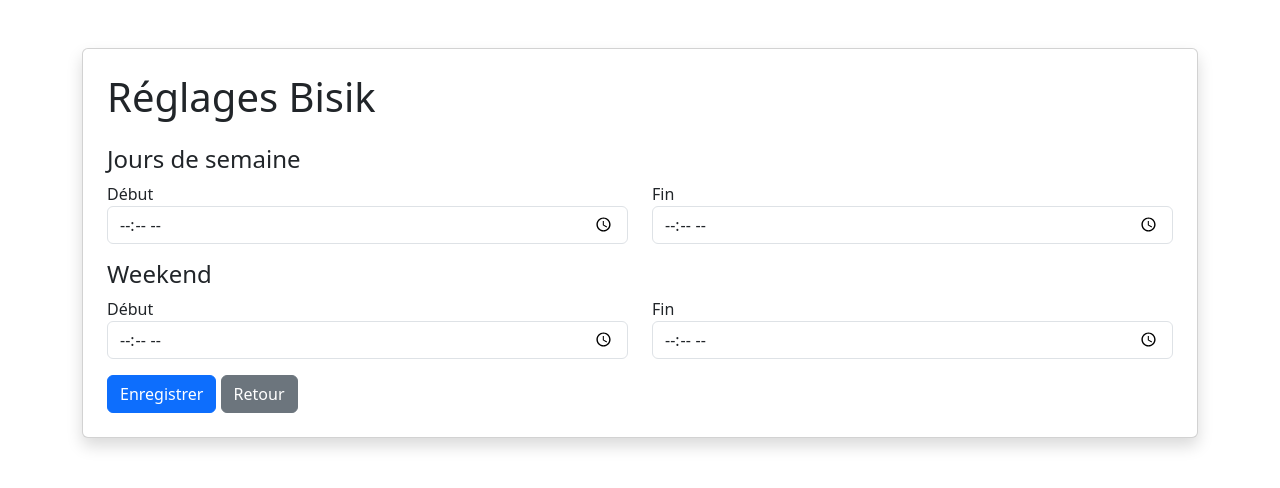
After one commit to Jxhanne/Projet_Slam, a PHP site: page /reglages.php in a window 1280 px wide. The commit adds this page. Shown: the top 488 px of the page. Run offline with PHP 8.4, Linux system fonts and the light colour scheme; data that the repository does not hold is empty.

Commit message:
v1 de la modification à faire pour le projet --> ajout d'un réglage des horaires

```diff
--- a/php/header.php
+++ b/php/header.php
@@ -4,6 +4,8 @@
     <meta charset="UTF-8">
     <meta name="viewport" content="width=device-width, initial-scale=1.0">
     <link rel="stylesheet" href="https://cdn.jsdelivr.net/npm/bootstrap@5.3.2/dist/css/bootstrap.min.css">
+    <link rel="stylesheet" href="https://cdnjs.cloudflare.com/ajax/libs/font-awesome/6.5.0/css/all.min.css">
+
 </head>
 
 <body>
--- a/php/index.php
+++ b/php/index.php
@@ -24,6 +24,10 @@ $choreos = $req->fetchAll(PDO::FETCH_ASSOC);
         <a href="ajouter_chore.php" class="btn btn-primary btn-lg">
             + Ajouter une chorégraphie
         </a>
+        <a href="reglages.php" class="btn btn-light">
+            <i class="fa-solid fa-gear"></i>
+        </a>
+
     </div>
 
     <hr>
--- /dev/null
+++ b/php/reglages.php
@@ -0,0 +1,70 @@
+<?php
+include "header.php";
+include "config.php";
+
+$pdo = new PDO(
+    'mysql:host=' . config::HOST . ';dbname=' . config::DBNAME . ';charset=utf8',
+    config::USER,
+    config::PASSWORD
+);
+
+$sql = "SELECT * FROM reglages LIMIT 1";
+$req = $pdo->prepare($sql);
+$req->execute();
+$reglage = $req->fetch(PDO::FETCH_ASSOC);
+?>
+
+    <link rel="stylesheet" href="https://cdn.jsdelivr.net/npm/bootstrap@5.3.2/dist/css/bootstrap.min.css">
+
+    <div class="container mt-5">
+        <div class="card shadow p-4">
+
+            <h1 class="mb-4">Réglages Bisik</h1>
+
+            <form action="actions/update_reglages.php" method="POST">
+
+                <h4>Jours de semaine</h4>
+
+                <div class="row mb-3">
+                    <div class="col-md-6">
+                        <label>Début</label>
+                        <input type="time" name="debut_semaine" class="form-control"
+                               value="<?= $reglage['debut_semaine'] ?>" required>
+                    </div>
+
+                    <div class="col-md-6">
+                        <label>Fin</label>
+                        <input type="time" name="fin_semaine" class="form-control"
+                               value="<?= $reglage['fin_semaine'] ?>" required>
+                    </div>
+                </div>
+
+                <h4>Weekend</h4>
+
+                <div class="row mb-3">
+                    <div class="col-md-6">
+                        <label>Début</label>
+                        <input type="time" name="debut_weekend" class="form-control"
+                               value="<?= $reglage['debut_weekend'] ?>" required>
+                    </div>
+
+                    <div class="col-md-6">
+                        <label>Fin</label>
+                        <input type="time" name="fin_weekend" class="form-control"
+                               value="<?= $reglage['fin_weekend'] ?>" required>
+                    </div>
+                </div>
+
+                <button type="submit" class="btn btn-primary">
+                    Enregistrer
+                </button>
+
+                <a href="index.php" class="btn btn-secondary">
+                    Retour
+                </a>
+
+            </form>
+        </div>
+    </div>
+
+<?php include "footer.php"; ?>
```
Also changed, not shown: php/actions/update_reglages.php (added, +27 -0 lines), php/lancer_choregraphie.php (+31 -1 lines).
